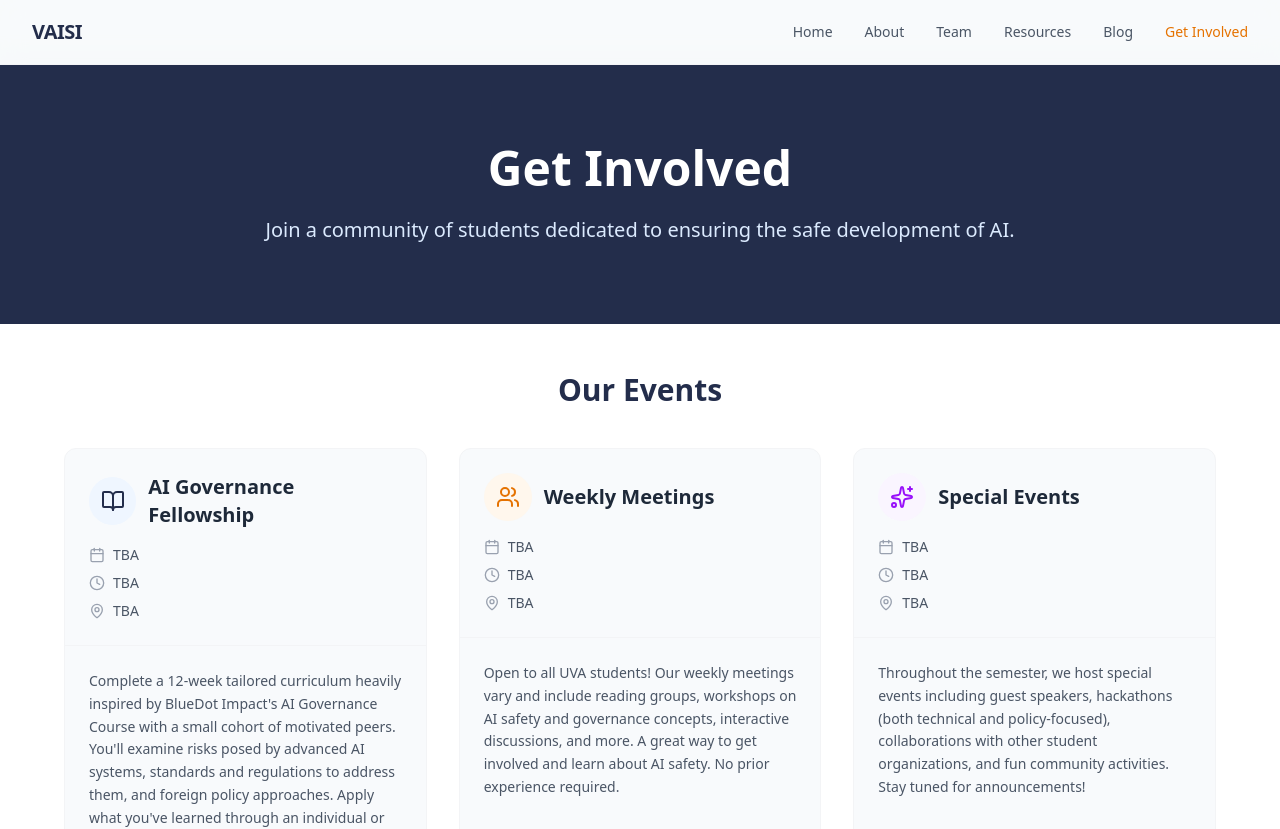
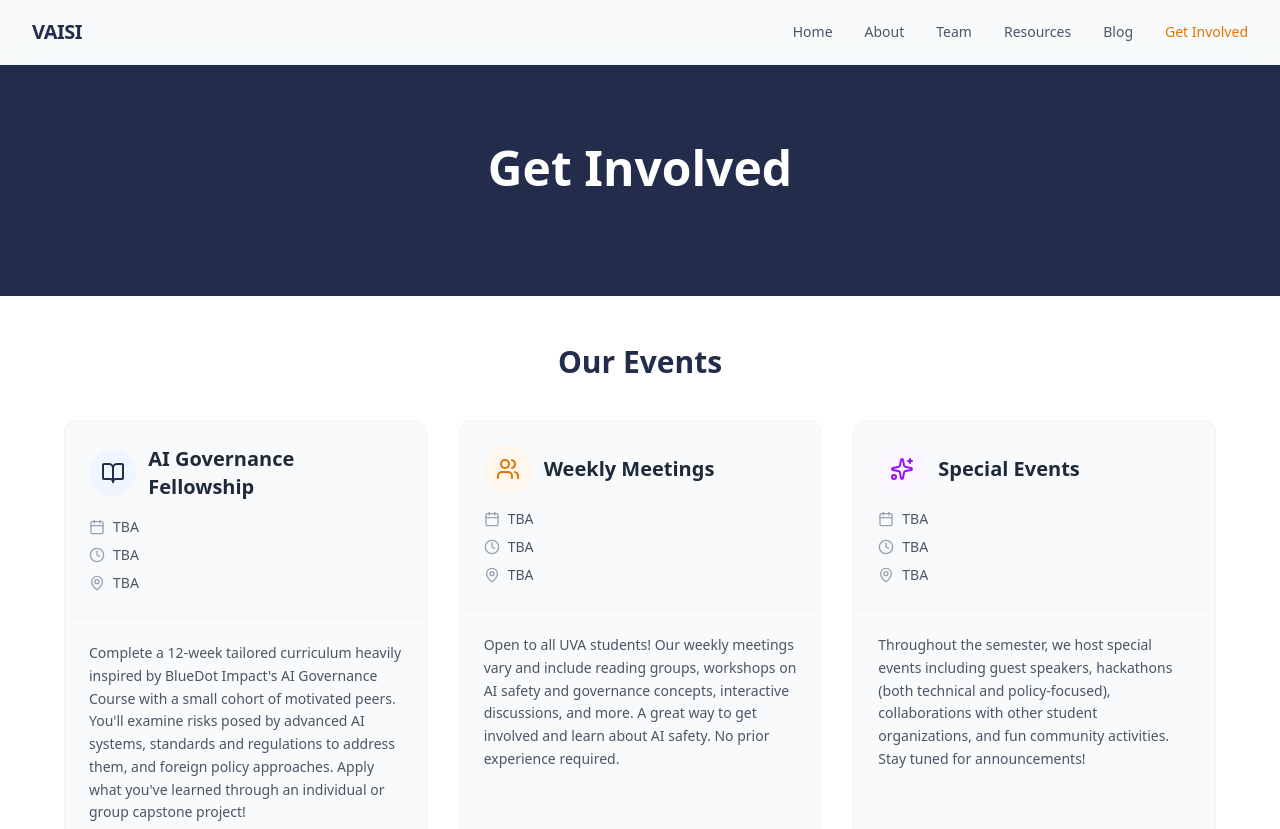
Before and after one commit to Virginia-AI-Security-Initiative/VAISI_Website, a Next.js app: page /get-involved in a window 1280 px wide. Shown: the top 829 px of the page. Built offline with nearby package versions, Linux system fonts and the light colour scheme; a web font is replaced by a local one.

Commit message:
removed subheader on get involved page

```diff
--- a/app/get-involved/page.tsx
+++ b/app/get-involved/page.tsx
@@ -57,9 +57,6 @@ export default function GetInvolvedPage() {
             <Section className="bg-primary text-white py-20">
                 <div className="max-w-3xl mx-auto text-center">
                     <h1 className="text-4xl md:text-5xl font-bold mb-6">Get Involved</h1>
-                    <p className="text-xl text-blue-100">
-                        Join a community of students dedicated to ensuring the safe development of AI.
-                    </p>
                 </div>
             </Section>
 
```
